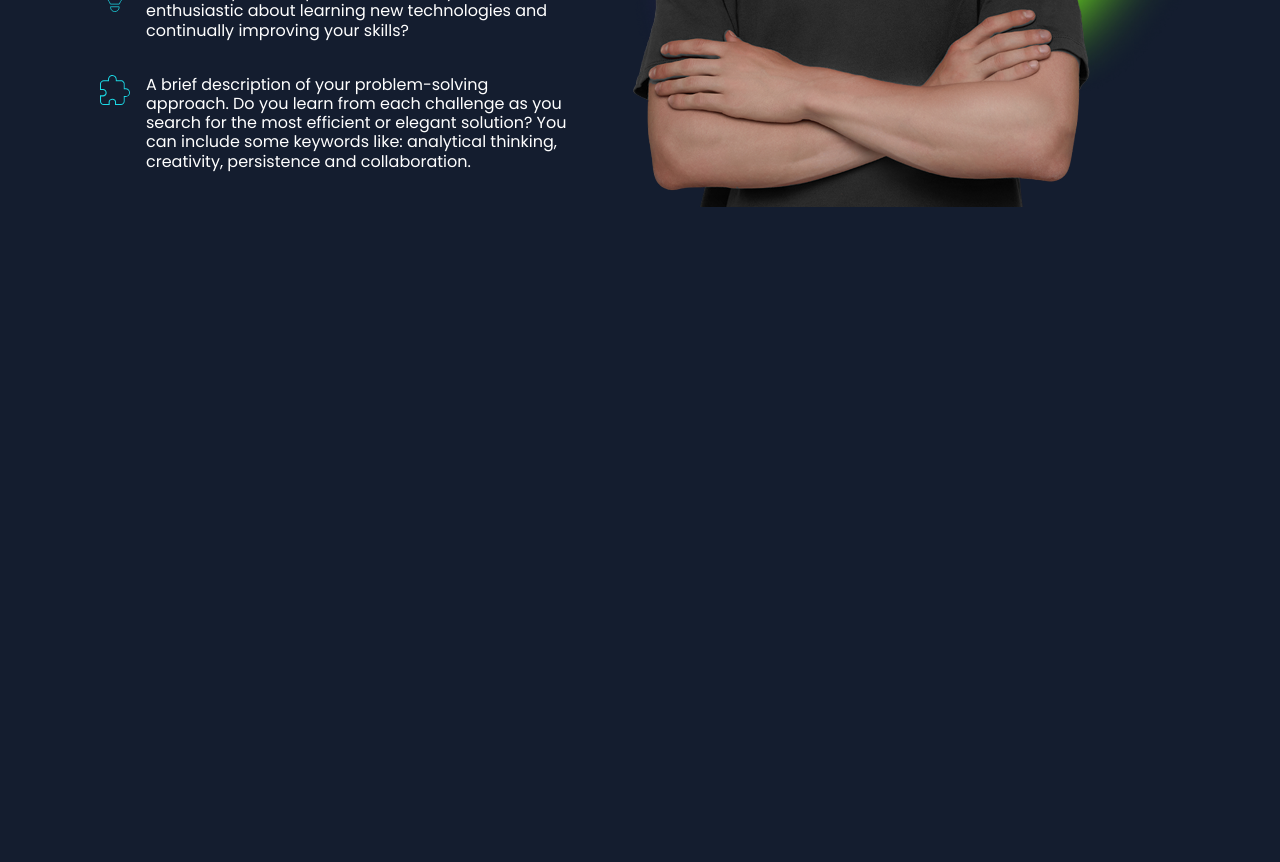
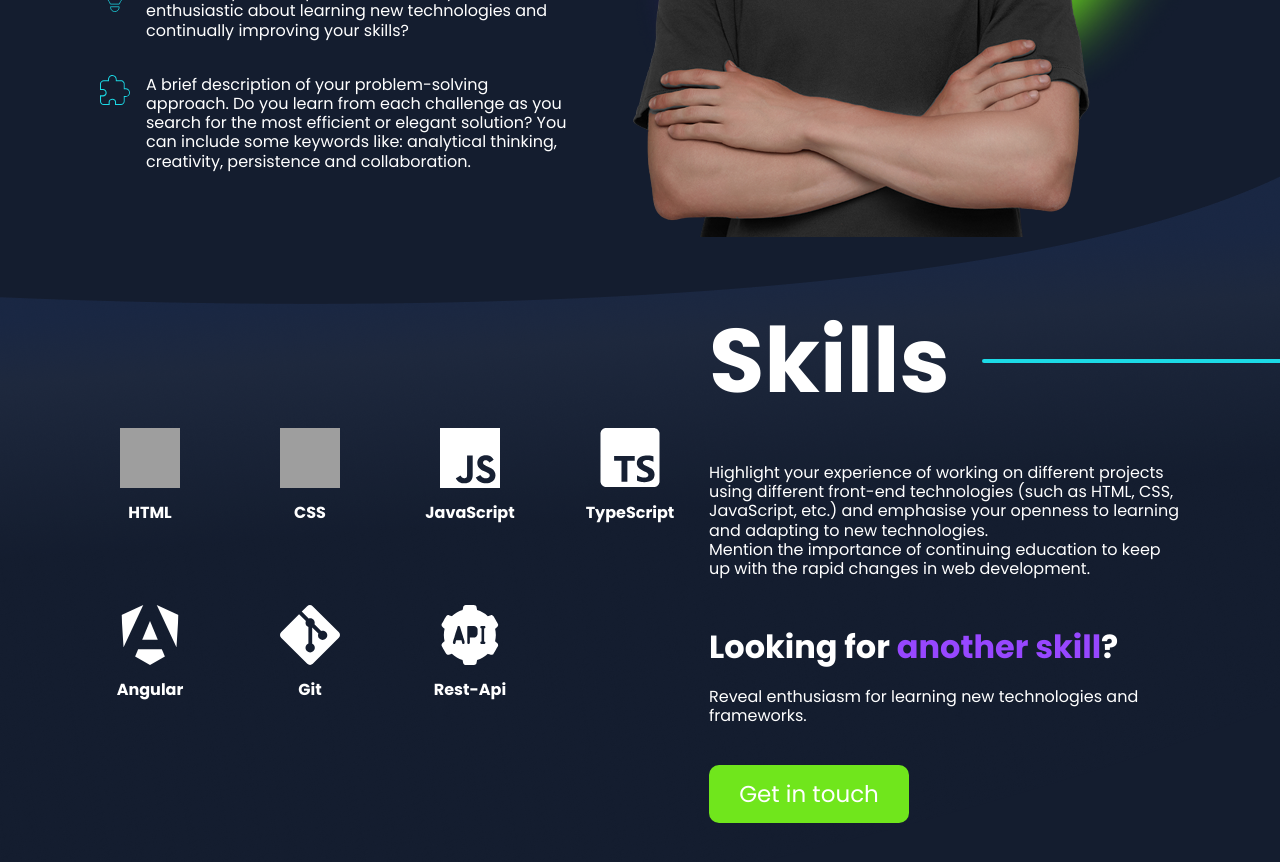
Before and after one commit to MatzeRB26/Portfolio, an Angular app: page / in a window 1280 px wide. Shown: the part 1340-2202 px from the top of the page. Before the commit the page ends 1647 px from the top, so only its background shows below. Built offline with nearby package versions, Linux system fonts and the light colour scheme; grey boxes are pictures that could not be loaded.

Commit message:
feat: skill section included and adjusted the About Me section

```diff
--- a/src/app/app.html
+++ b/src/app/app.html
@@ -1,3 +1,4 @@
 <app-navbar></app-navbar>
 <app-hero></app-hero>
 <app-about></app-about>
+<app-skills></app-skills>
--- a/src/app/app.ts
+++ b/src/app/app.ts
@@ -2,10 +2,11 @@ import { Component } from '@angular/core';
 import { Navbar } from './components/navbar/navbar';
 import { Hero } from './components/hero/hero';
 import { About } from './components/about/about';
+import { Skills } from './components/skills/skills';
 
 @Component({
   selector: 'app-root',
-  imports: [Navbar, Hero, About],
+  imports: [Navbar, Hero, About, Skills],
   templateUrl: './app.html',
   styleUrl: './app.scss'
 })
--- a/src/app/components/about/about.scss
+++ b/src/app/components/about/about.scss
@@ -63,6 +63,10 @@ h2 {
     }
 }
 
+.about-item img:hover {
+    transform: scale(1.3);
+}
+
 .about-image {
     position: relative;
     display: flex;
@@ -78,4 +82,9 @@ h2 {
 .about-person {
     position: relative;
     width: 593px;
+    top: 30px;
 }
+
+.about-me {
+    position: relative;
+}
--- a/src/app/components/hero/hero.html
+++ b/src/app/components/hero/hero.html
@@ -16,9 +16,9 @@
     <div class="social-wrapper">
       <div class="line"></div>
       <div class="social-icons">
-        <img src="assets/images/hero/social/github.svg" alt="" />
-        <img src="assets/images/hero/social/mail.svg" alt="" />
-        <img src="assets/images/hero/social/linkedin.svg" alt="" />
+        <img src="assets/images/hero/social/github.svg" alt="git" />
+        <img src="assets/images/hero/social/mail.svg" alt="mail" />
+        <img src="assets/images/hero/social/linkedin.svg" alt="linkedin" />
       </div>
     </div>
     <div class="scroll-down">
--- a/src/app/components/hero/hero.scss
+++ b/src/app/components/hero/hero.scss
@@ -87,6 +87,8 @@
     height: 4px;
     background: #70E61C;
     margin-right: 42px;
+    border-top-right-radius: 10px;
+    border-bottom-right-radius: 10px;
 }
 
 .line::before {
@@ -146,7 +148,7 @@
     width: 572px;
     height: 608px;
     top: 150px;
-    left: 330px;
+    left: 200px;
 }
 
 .shadow-right {
--- a/src/app/components/skills/skills.html
+++ b/src/app/components/skills/skills.html
@@ -1 +1,26 @@
-<p>skills works!</p>
+<section class="skills">
+    <img class="skills-bg" src="assets/images/wave-bg.png" alt="wave-bg">
+    <div class="container">
+        <div class="skills-icons">
+            @for (skill of skillIcons; track skill.name) {
+                <div class="skill">
+                    <img [src]="skill.image" [alt]="skill.image">
+                    <span>{{skill.name}}</span>
+                </div>
+            }
+        </div>
+
+        <div class="skills-content">
+            <div class="skills-title">
+                <h2>Skills</h2>
+                <div class="skills-line"></div>
+        </div>
+    <p>Highlight your experience of working on different projects using different front-end technologies (such as HTML, CSS, JavaScript, etc.) and emphasise your openness to learning
+    and adapting to new technologies. <br>Mention the importance of continuing education to keep up
+    with the rapid changes in web development.</p>
+        <h3>Looking for <span>another skill</span>?</h3>
+    <p>Reveal enthusiasm for learning new technologies and frameworks.</p>
+        <button class="btn-primary">Get in touch</button>
+    </div>
+</div>
+</section>
--- a/src/app/components/skills/skills.scss
+++ b/src/app/components/skills/skills.scss
@@ -0,0 +1,129 @@
+.skills {
+    position: relative;
+    overflow-x: clip;
+}
+
+.skills-bg {
+    position: absolute;
+    top: -180px;
+    left: 50%;
+    transform: translateX(-50%);
+}
+
+.container {
+    max-width: 1440px;
+    margin: 0 auto;
+    padding: 0 100px;
+    display: flex;
+    justify-content: space-between;
+    align-items: center;
+}
+
+.skills-icons {
+    width: 664px;
+    display: grid;
+    grid-template-columns: repeat(4, 100px);
+    row-gap: 80px;
+    column-gap: 60px;
+}
+
+.skill {
+    display: flex;
+    flex-direction: column;
+    align-items: center;
+    gap: 12px;
+    color: white;
+    font-size: 16px;
+    font-weight: 700;
+    text-align: center;
+
+    img {
+        width: 60px;
+        height: 60px;
+        transition: transform .25s ease;
+    }
+
+    &:hover img {
+        transform: translateY(-12px);
+    }
+}
+
+.skills-content {
+    width: 471px;
+    display: flex;
+    flex-direction: column;
+}
+
+.skills-title {
+    width: 100%;
+    display: flex;
+    align-items: center;
+    gap: 32px;
+    margin-bottom: 48px;
+}
+
+.skills-title h2 {
+    margin: 0;
+    color: white;
+    font-size: 90px;
+    font-weight: 700;
+    line-height: 120%;
+    flex-shrink: 0;
+}
+
+.skills-line {
+    position: relative;
+    width: 287px;
+    height: 4px;
+    background: rgba(28, 218, 230, 1);
+    border-radius: 10px 0 0 10px;
+}
+
+.skills-line::after {
+    content: "";
+    position: absolute;
+    top: 0;
+    left: 100%;
+    width: 2000px;
+    height: 4px;
+    background: rgba(28, 218, 230, 1);
+}
+
+.skills-content p {
+    margin: 0 0 40px;
+    color: white;
+    font-size: 16px;
+    font-weight: 400;
+    line-height: 120%;
+}
+
+.skills-content h3 {
+    margin: 10px 0 20px;
+    color: white;
+    font-size: 32px;
+    font-weight: 700;
+    line-height: 120%;
+}
+
+.skills-content h3 span {
+    color: #9747FF;
+}
+
+.btn-primary {
+    width: 200px;
+    height: 58px;
+    border: none;
+    border-radius: 10px;
+    background: #70E61C;
+    color: white;
+    font-size: 23px;
+    cursor: pointer;
+    transition:
+        transform .125s ease,
+        background-color .125s ease;
+}
+
+.btn-primary:hover {
+    background: #9747FF;
+    transform: scale(1.08);
+}
--- a/src/app/components/skills/skills.ts
+++ b/src/app/components/skills/skills.ts
@@ -6,4 +6,35 @@ import { Component } from '@angular/core';
   templateUrl: './skills.html',
   styleUrl: './skills.scss',
 })
-export class Skills {}
+export class Skills {
+  skillIcons = [
+  {
+    name: 'HTML',
+    image:'/assets/icons/html.svg'
+  },
+  {
+    name: 'CSS',
+    image:'/assets/icons/css.svg'
+  },
+  {
+    name: 'JavaScript',
+    image:'/assets/icons/javascript.svg'
+  },
+  {
+    name: 'TypeScript',
+    image:'/assets/icons/typescript.svg'
+  },
+  {
+    name: 'Angular',
+    image:'/assets/icons/angular.svg'
+  },
+  {
+    name: 'Git',
+    image:'/assets/icons/git.svg'
+  },
+  {
+    name: 'Rest-Api',
+    image:'/assets/icons/api.svg'
+  }
+];
+}
```
Also changed, not shown: public/assets/icons/javascript.svg (renamed from public/assets/icons/javscript.svg).
